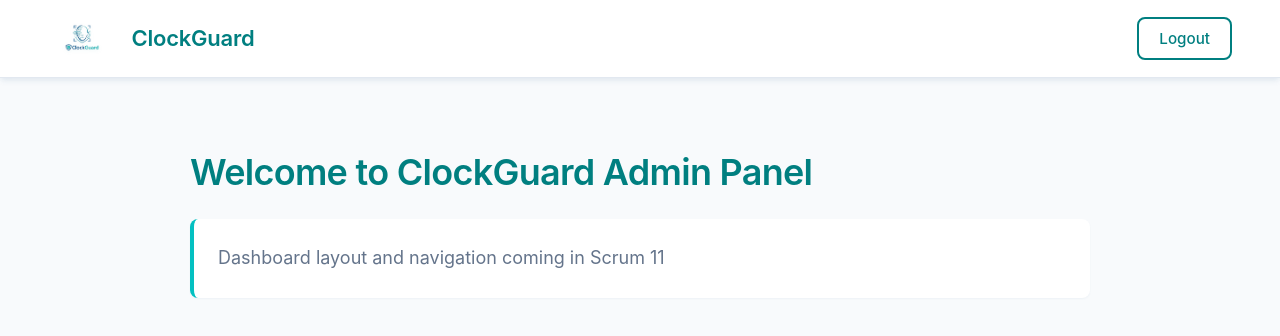
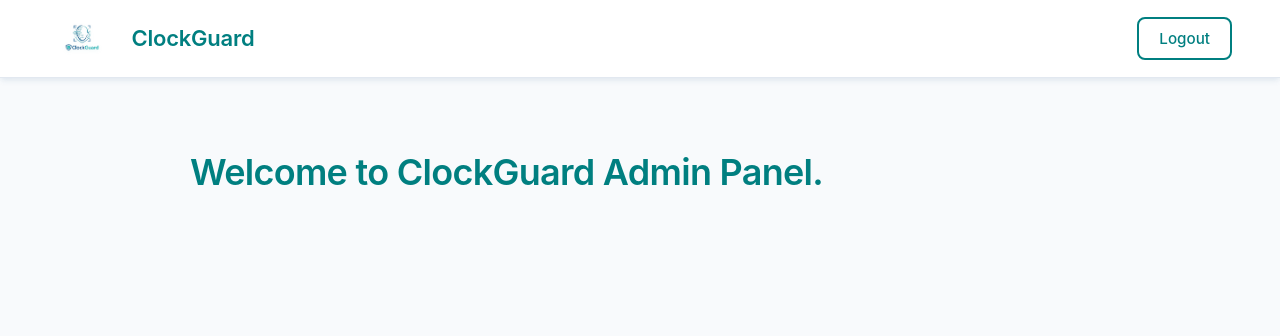
Before and after one commit to persaucee/ClockGuard, a React app in the folder frontend/: page /dashboard in a window 1280 px wide. Shown: the top 336 px of the page. Built offline with nearby package versions, Linux system fonts and the light colour scheme; the HTML template or start-up script is replaced by a standard one.

Commit message:
Scrum 11: Build Dashboard Shell Layout and Navigation

```diff
--- a/frontend/src/components/Navbar.jsx
+++ b/frontend/src/components/Navbar.jsx
@@ -3,18 +3,22 @@
  *
  * Reusable navigation bar with:
  * - ClockGuard logo on the left
- * - Logout button on the right
+ * - Logout button on the right (navigates to /login)
  * - Responsive design for mobile and desktop
  */
 
 import React from 'react';
+import { useNavigate } from 'react-router-dom';
 import './Navbar.css';
 import clockGuardLogo from '../assets/CGlogo.png';
 
 function Navbar() {
+  const navigate = useNavigate();
+
   const handleLogout = () => {
-    // Placeholder - will be implemented in Scrum 10 with auth logic
     console.log('Logout clicked');
+    // Navigate back to login
+    navigate('/login');
   };
 
   return (
--- a/frontend/src/pages/DashboardPage.jsx
+++ b/frontend/src/pages/DashboardPage.jsx
@@ -1,10 +1,10 @@
 /**
- * DashboardPage - With Navbar (Scrum 9)
+ * DashboardPage - Basic Dashboard Shell (Scrum 11)
  *
- * Scrum 11 will implement the full dashboard shell with:
- * - Sidebar navigation
- * - Main content area
- * - Welcome/overview content
+ * Features:
+ * - Navbar on top
+ * - Content area below
+ * - Welcome message
  */
 
 import React from 'react';
@@ -17,8 +17,7 @@
       <Navbar />
       <div className="dashboard-content">
         <div className="dashboard-placeholder">
-          <h1>Welcome to ClockGuard Admin Panel</h1>
-          <p>Dashboard layout and navigation coming in Scrum 11</p>
+          <h1>Welcome to ClockGuard Admin Panel.</h1>
         </div>
       </div>
     </div>
--- a/frontend/src/pages/LoginPage.jsx
+++ b/frontend/src/pages/LoginPage.jsx
@@ -1,25 +1,29 @@
 /**
- * LoginPage - Functional Login Form (Scrum 10)
+ * LoginPage - Functional Login Form (Scrum 11)
  *
  * Features:
  * - Email/password form inputs
- * - Sign In button with console logging
+ * - Sign In button navigates to /dashboard
  * - No API integration yet (coming in future sprints)
  */
 
 import React, { useState } from 'react';
+import { useNavigate } from 'react-router-dom';
 import './LoginPage.css';
 import clockGuardLogo from '../assets/CGlogo.png';
 
 function LoginPage() {
   const [email, setEmail] = useState('');
   const [password, setPassword] = useState('');
+  const navigate = useNavigate();
 
   const handleSubmit = (e) => {
     e.preventDefault();
     console.log('Login Form Submitted:');
     console.log('Email:', email);
     console.log('Password:', password);
+    // Navigate to dashboard
+    navigate('/dashboard');
   };
 
   return (
```
